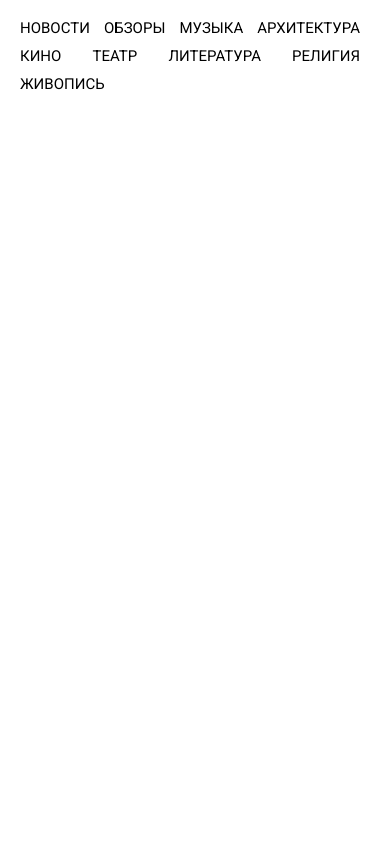
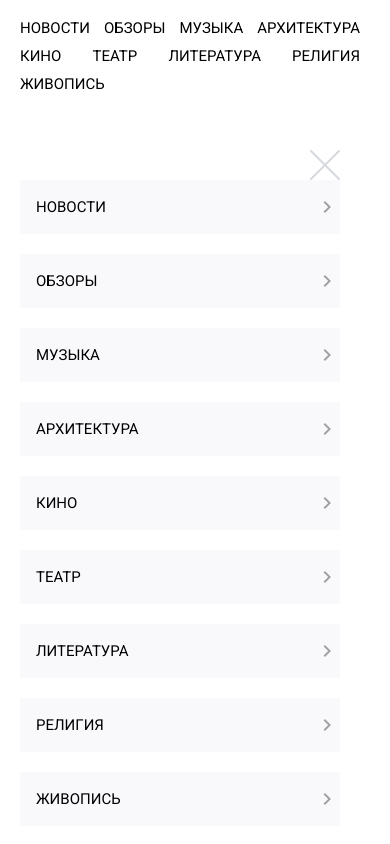
Before and after one commit to Zavrazhneva/veles, a React (Create React App) app: page / in a window 390 px wide. Shown: the part 2788-3632 px from the top of the page. Before the commit the page ends 2957 px from the top, so only its background shows below. Built offline with nearby package versions, Linux system fonts and the light colour scheme.

Commit message:
add mobileNav component

```diff
--- a/src/app/App.jsx
+++ b/src/app/App.jsx
@@ -13,7 +13,6 @@ export function App() {
     return (
         <BrowserRouter>
             <div className={S.app}>
-
                 <Switch>
                     <Route component={Content} path='/' exact/>
                     <Route path="/:id"  render={(props)=><InnerPath  {...props}/>}  />
--- a/src/content/Content.jsx
+++ b/src/content/Content.jsx
@@ -13,6 +13,7 @@ import {BottomEvent} from '../bottomEvent/BottomEvent';
 import {Pagination} from '../pagination/Pagination';
 import {NewsContent} from '../news/News';
 import {getOverviews} from '../mocks/serverMock';
+import {MobileNav} from '../mobileNav/MobileNav'
 
 export class Content extends React.Component {
     constructor(props) {
@@ -55,6 +56,7 @@ export class Content extends React.Component {
                 </div>
                 <SimpleSlider/>
                 <Header/>
+                <MobileNav/>
             </div>
         );
     }
--- a/src/header/Header.jsx
+++ b/src/header/Header.jsx
@@ -2,6 +2,7 @@ import React from 'react';
 import S from './Header.module.css';
 import {NavLink} from 'react-router-dom';
 import {NavigationList} from '../constants'
+
 export class Header extends React.Component {
     constructor(props) {
         super(props);
--- a/src/header/Header.module.css
+++ b/src/header/Header.module.css
@@ -1,11 +1,6 @@
-.headerBlock {
-
-}
-
 .header {
     margin: 47px 0;
 }
-
 .list {
     display: flex;
     justify-content: space-between;
--- /dev/null
+++ b/src/mobileNav/MobileNav.jsx
@@ -0,0 +1,21 @@
+import React from 'react';
+import {NavigationList} from '../constants';
+import S from './MobileNav.module.css';
+import {NavLink} from "react-router-dom";
+
+export class MobileNav extends React.Component {
+    render() {
+        const listItems = NavigationList.map((number) => (
+            <li className={S.item}>
+                <NavLink to={`/${number.url}`} className={S.navLink}>{number.title}</NavLink>
+            </li>
+        ));
+        return (
+            <div className={S.mobileNav}>
+                <div className={S.closeButton}></div>
+                {listItems}
+            </div>
+
+        )
+    }
+}
--- /dev/null
+++ b/src/mobileNav/MobileNav.module.css
@@ -0,0 +1,28 @@
+.mobileNav {
+    display: flex;
+    flex-direction: column;
+    max-width: 320px;
+    padding-bottom: 76px;
+    position: relative;
+}
+.item {
+    font-size: 15px;
+    line-height: 18px;
+    text-transform: uppercase;
+    padding: 18px 16px;
+    background-color: #F9F9FC;
+    margin-bottom: 20px;
+    background-image: url("../images/arrow-mobileNav.svg");
+    background-repeat: no-repeat;
+    background-position: right;
+}
+.closeButton {
+    width: 30px;
+    height: 30px;
+    background-image: url("../images/close-defauld.svg");
+    margin-left: auto;
+}
+.navLink {
+    display: inline-block;
+    width: 100%;
+}
```
Also changed, not shown: src/ innerPages/Music.jsx (deleted, +0 -12 lines), src/images/arrow-mobileNav.svg (added), src/images/close-defauld.svg (added).
